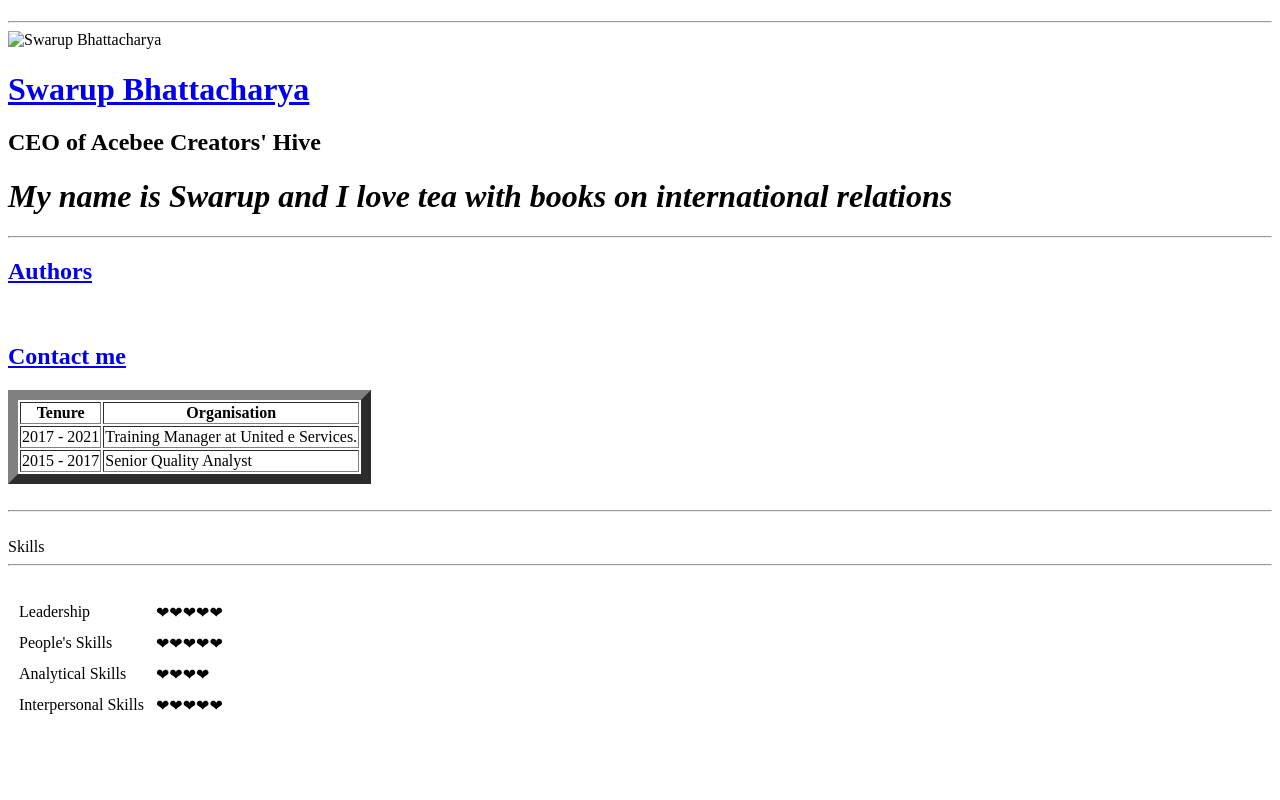
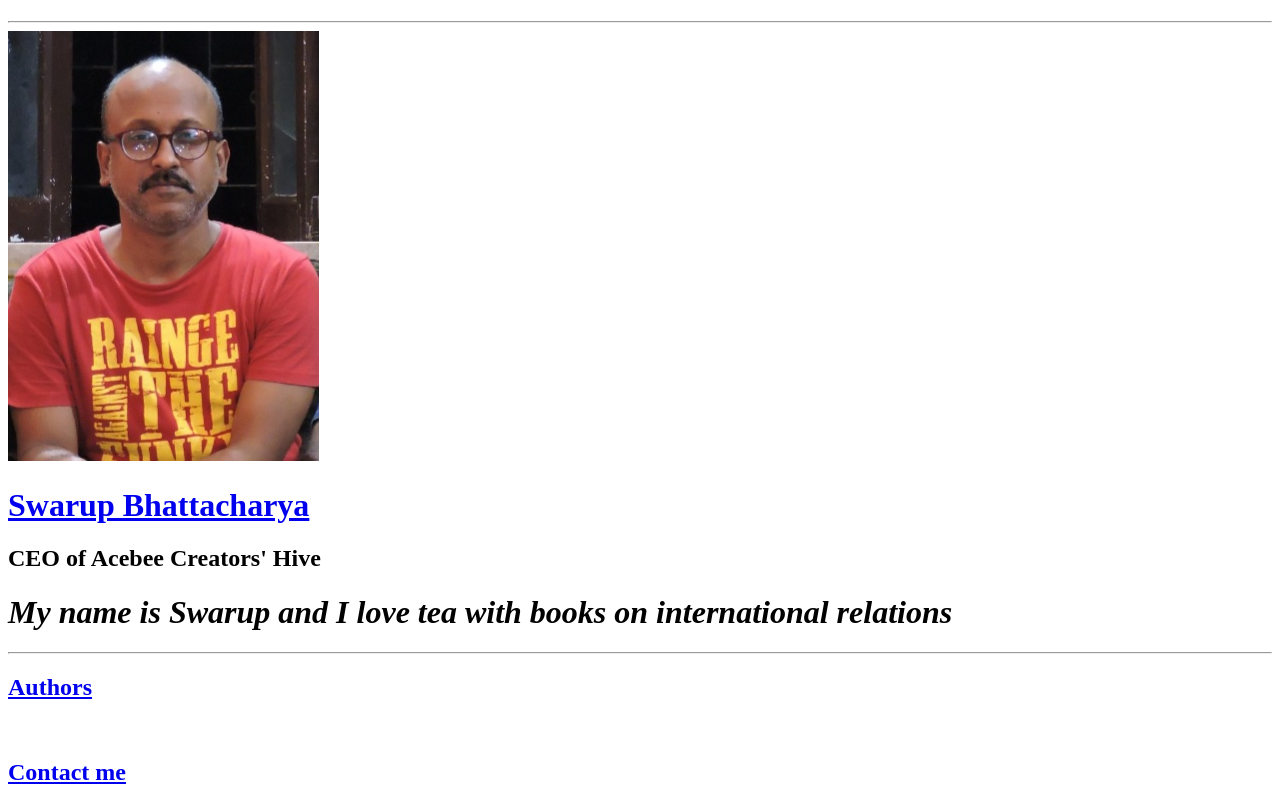
Before and after one commit to acebeeredux/cv, a plain HTML site: page index.html in a window 1280 px wide. Shown: the top 800 px of the page. Drawn offline with Linux system fonts and the light colour scheme; the site is published under a folder, as on GitHub Pages, so addresses that start at the root find nothing.

Commit message:
Update index.html

```diff
--- a/index.html
+++ b/index.html
@@ -10,7 +10,7 @@
 </head>
 
 <body>
-  <img src="/20190424_213838.jpg" alt="Swarup Bhattacharya" />
+  <img src="20190424_213838.jpg" alt="Swarup Bhattacharya" />
   <br>
   <h1><strong><a href="https://sb21cv.wixsite.com/sb21">Swarup Bhattacharya</a></strong></h1>
   <h2>CEO of Acebee Creators' Hive</h2>
```
